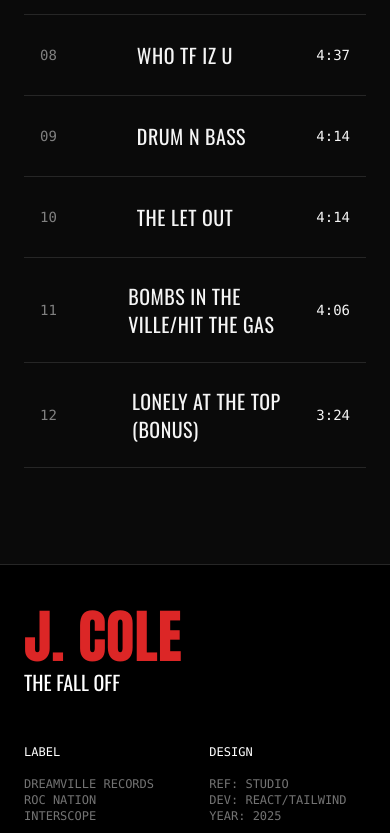
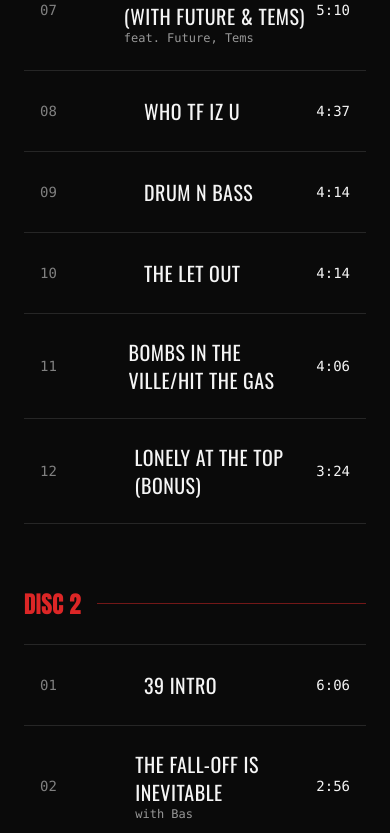
Before and after one commit to russiankendricklamar/J.-Cole-The-Fall-Off-Review, a React (Vite) app: page / in a window 390 px wide. Shown: the part 5471-6304 px from the top of the page. Built offline with nearby package versions, Linux system fonts and the light colour scheme.

Commit message:
Update TrackList.tsx

```diff
--- a/Components/TrackList.tsx
+++ b/Components/TrackList.tsx
@@ -3,20 +3,71 @@
 import { Play } from 'lucide-react';
 import { Track } from '../types';
 
-const tracks: Track[] = [
-  { id: 1, title: "29 Intro", duration: "0:57" },
-  { id: 2, title: "Two Six", duration: "3:16" },
-  { id: 3, title: "SAFETY", duration: "5:18" },
-  { id: 4, title: "Run a Train (with Future)", duration: "4:02", featured: "feat. Future" },
-  { id: 5, title: "Poor Thang", duration: "4:50" },
-  { id: 6, title: "Legacy (with PJ)", duration: "3:55", featured: "feat. PJ" },
-  { id: 7, title: "Bunce Road Blues (with Future & Tems)", duration: "5:10", featured: "feat. Future, Tems" },
-  { id: 8, title: "WHO TF IZ U", duration: "4:37" },
-  { id: 9, title: "Drum n Bass", duration: "4:14" },
-  { id: 10, title: "The Let Out", duration: "4:14" },
-  { id: 11, title: "Bombs in the Ville/Hit the Gas", duration: "4:06" },
-  { id: 12, title: "Lonely at the Top (Bonus)", duration: "3:24" },
+const disc1: Track[] = [
+  { id: 1, title: "29 Intro", duration: "0:57", spotifyUrl: "https://open.spotify.com/track/0EqH5Wz93cJtfUGv3vtQPY?si=471ad340b2aa4359" },
+  { id: 2, title: "Two Six", duration: "3:16", spotifyUrl: "https://open.spotify.com/track/57ENogEkvFsU7Wmt3lvQMG?si=4dcdd8ef1e6a4f40" },
+  { id: 3, title: "SAFETY", duration: "5:18", spotifyUrl: "https://open.spotify.com/track/3sJLoIc9y1b4gKAP8ZNsR9?si=529d1f2163594f5b" },
+  { id: 4, title: "Run a Train (with Future)", duration: "4:02", featured: "feat. Future", spotifyUrl: "https://open.spotify.com/track/4pPJQ2p8jIsBuvxEIW2R99?si=56cab965a7934dfd" },
+  { id: 5, title: "Poor Thang", duration: "4:50", spotifyUrl: "https://open.spotify.com/track/1nhNz1tWU8p5WvFAAgFW2h?si=a958f40027194779" },
+  { id: 6, title: "Legacy (with PJ)", duration: "3:55", featured: "feat. PJ", spotifyUrl: "https://open.spotify.com/track/7oSdhQFfq5ScVjRkVcj4Ua?si=85e9ecc3756046ca" },
+  { id: 7, title: "Bunce Road Blues (with Future & Tems)", duration: "5:10", featured: "feat. Future, Tems", spotifyUrl: "https://open.spotify.com/track/6jtqO14L18plBtpDTtUkFR?si=27ace798a1fe42dc" },
+  { id: 8, title: "WHO TF IZ U", duration: "4:37", spotifyUrl: "https://open.spotify.com/track/5ZfOg71oANMaKmswvSEF2r?si=5948ef818c0a45aa" },
+  { id: 9, title: "Drum n Bass", duration: "4:14", spotifyUrl: "https://open.spotify.com/track/290Vqn3zZX5QarUQra9LT2?si=d81fcb75fd4e4c71" },
+  { id: 10, title: "The Let Out", duration: "4:14", spotifyUrl: "https://open.spotify.com/track/2aNaJLXE4SXbm9L23qpHTG?si=863eca2b2fca42f8" },
+  { id: 11, title: "Bombs in the Ville/Hit the Gas", duration: "4:06", spotifyUrl: "https://open.spotify.com/track/0Awr3NZMkRHQFabkMxW1VT?si=35fc77da834d4115" },
+  { id: 12, title: "Lonely at the Top (Bonus)", duration: "3:24", spotifyUrl: "https://open.spotify.com/track/3QQp1Y4zWok1YvzB4zutGy?si=63236e37c4e44a4e" },
 ];
+
+const disc2: Track[] = [
+  { id: 1, title: "39 Intro", duration: "6:06", spotifyUrl: "https://open.spotify.com/track/4DvoYgOZXnqmKuc2GzzFHz?si=3dd110ed243e49b2" },
+  { id: 2, title: "The Fall-Off is Inevitable", duration: "2:56", featured: "with Bas", spotifyUrl: "https://open.spotify.com/track/3kUHIvjJ8p9UzeaeeqHkfg?si=5e1d9bad88184180" },
+  { id: 3, title: "The Villiest (with Erykah Badu)", duration: "4:30", featured: "feat. Erykah Badu", spotifyUrl: "https://open.spotify.com/track/1lYM9PgB0QOk3pDo8h0UiN?si=1a1030a400584265" },
+  { id: 4, title: "Old Dog (with Petey Pablo)", duration: "3:22", featured: "feat. Petey Pablo", spotifyUrl: "https://open.spotify.com/track/6WGJ7hPYHXu3aQ6x8GzigX?si=a611f4c13e054e75" },
+  { id: 5, title: "Life Sentence'", duration: "4:12", spotifyUrl: "https://open.spotify.com/track/0pchHye1t8VA9gTHK3hAAZ?si=1fc7b8a9455b4ecf" },
+  { id: 6, title: "Only You (with Burna Boy)", duration: "4:46", featured: "feat. Burna Boy", spotifyUrl: "https://open.spotify.com/track/0nn0Z1o1WI01pB7oEPiJeE?si=584998c5bacb4d3f" },
+  { id: 7, title: "Man Up Above", duration: "4:58", spotifyUrl: "https://open.spotify.com/track/0C9B7SpULk3KlkOz3MhTEb?si=5a6d90abf2524eb5" },
+  { id: 8, title: "I Love Her Again", duration: "5:32", spotifyUrl: "https://open.spotify.com/track/5pjf75G1zn9EEFa8iaCV5h?si=27790f66ecb64235" },
+  { id: 9, title: "What If (with Morray)", duration: "5:19", featured: "feat. Morray", spotifyUrl: "https://open.spotify.com/track/2yb0MxSCkck68LhC6zGiiv?si=111b1e46036b48f6" },
+  { id: 10, title: "Quik Stop", duration: "4:24", spotifyUrl: "https://open.spotify.com/track/050ECC7Yu78pTJP8PrMo8o?si=37f307ff14e44e0b" },
+  { id: 11, title: "and the whole world is Ville", duration: "4:35", spotifyUrl: "https://open.spotify.com/track/1jEwnEPAUAPL5eLiMPt1Fd?si=84f7023725384f90" },
+  { id: 12, title: "Ocean Way (Bonus)", duration: "2:34", spotifyUrl: "https://open.spotify.com/track/6tRoAQrFAnSccpbVPHDIHb?si=357d0ed242f8409e" },
+];
+
+const TrackItem: React.FC<{ track: Track; index: number }> = ({ track, index }) => (
+  <motion.a
+    href={track.spotifyUrl}
+    target="_blank"
+    rel="noopener noreferrer"
+    initial={{ opacity: 0, x: -20 }}
+    whileInView={{ opacity: 1, x: 0 }}
+    viewport={{ once: true }}
+    transition={{ delay: index * 0.05 }}
+    className="group flex items-center justify-between py-6 border-b border-neutral-800 hover:bg-red-600 hover:text-black transition-colors duration-300 cursor-pointer px-4 block"
+  >
+    <div className="flex items-center gap-6">
+      <span className="font-mono text-sm opacity-50 group-hover:opacity-100 w-6">
+        {track.id.toString().padStart(2, '0')}
+      </span>
+      <div className="w-8 h-8 rounded-full border border-current flex items-center justify-center opacity-0 group-hover:opacity-100 transition-opacity">
+        <Play size={12} fill="currentColor" />
+      </div>
+      <div className="flex flex-col">
+        <span className="font-oswald text-xl md:text-3xl uppercase tracking-wide">
+          {track.title}
+        </span>
+        {track.featured && (
+          <span className="font-mono text-xs opacity-60 group-hover:opacity-80">
+            {track.featured}
+          </span>
+        )}
+      </div>
+    </div>
+
+    <span className="font-mono text-sm group-hover:font-bold">
+      {track.duration}
+    </span>
+  </motion.a>
+);
 
 const TrackList: React.FC = () => {
   return (
@@ -37,41 +88,44 @@
             <div className="w-24 h-2 bg-red-600 mx-auto mt-4" />
         </div>
 
-        <div className="flex flex-col border-t border-neutral-800">
-          {tracks.map((track) => (
-            <motion.div
-              key={track.id}
-              initial={{ opacity: 0, x: -20 }}
-              whileInView={{ opacity: 1, x: 0 }}
-              viewport={{ once: true }}
-              transition={{ delay: track.id * 0.05 }}
-              className="group flex items-center justify-between py-6 border-b border-neutral-800 hover:bg-red-600 hover:text-black transition-colors duration-300 cursor-pointer px-4"
-            >
-              <div className="flex items-center gap-6">
-                <span className="font-mono text-sm opacity-50 group-hover:opacity-100">
-                  {track.id.toString().padStart(2, '0')}
-                </span>
-                <button className="w-8 h-8 rounded-full border border-current flex items-center justify-center opacity-0 group-hover:opacity-100 transition-opacity">
-                    <Play size={12} fill="currentColor" />
-                </button>
-                <div className="flex flex-col">
-                    <span className="font-oswald text-xl md:text-3xl uppercase tracking-wide">
-                    {track.title}
-                    </span>
-                    {track.featured && (
-                        <span className="font-mono text-xs opacity-60 group-hover:opacity-80">
-                            {track.featured}
-                        </span>
-                    )}
-                </div>
-              </div>
+        {/* Disc 1 */}
+        <div className="mb-12">
+          <motion.div
+            initial={{ opacity: 0, y: 20 }}
+            whileInView={{ opacity: 1, y: 0 }}
+            viewport={{ once: true }}
+            className="flex items-center gap-4 mb-6"
+          >
+            <span className="font-anton text-2xl md:text-4xl text-red-600 uppercase">Disc 1</span>
+            <div className="h-[1px] bg-red-600 flex-grow opacity-50"></div>
+          </motion.div>
 
-              <span className="font-mono text-sm group-hover:font-bold">
-                {track.duration}
-              </span>
-            </motion.div>
-          ))}
+          <div className="flex flex-col border-t border-neutral-800">
+            {disc1.map((track, index) => (
+              <TrackItem key={`d1-${track.id}`} track={track} index={index} />
+            ))}
+          </div>
         </div>
+
+        {/* Disc 2 */}
+        <div>
+          <motion.div
+             initial={{ opacity: 0, y: 20 }}
+             whileInView={{ opacity: 1, y: 0 }}
+             viewport={{ once: true }}
+             className="flex items-center gap-4 mb-6 mt-16"
+          >
+            <span className="font-anton text-2xl md:text-4xl text-red-600 uppercase">Disc 2</span>
+            <div className="h-[1px] bg-red-600 flex-grow opacity-50"></div>
+          </motion.div>
+
+          <div className="flex flex-col border-t border-neutral-800">
+            {disc2.map((track, index) => (
+              <TrackItem key={`d2-${track.id}`} track={track} index={index} />
+            ))}
+          </div>
+        </div>
+
       </div>
     </section>
   );
```
